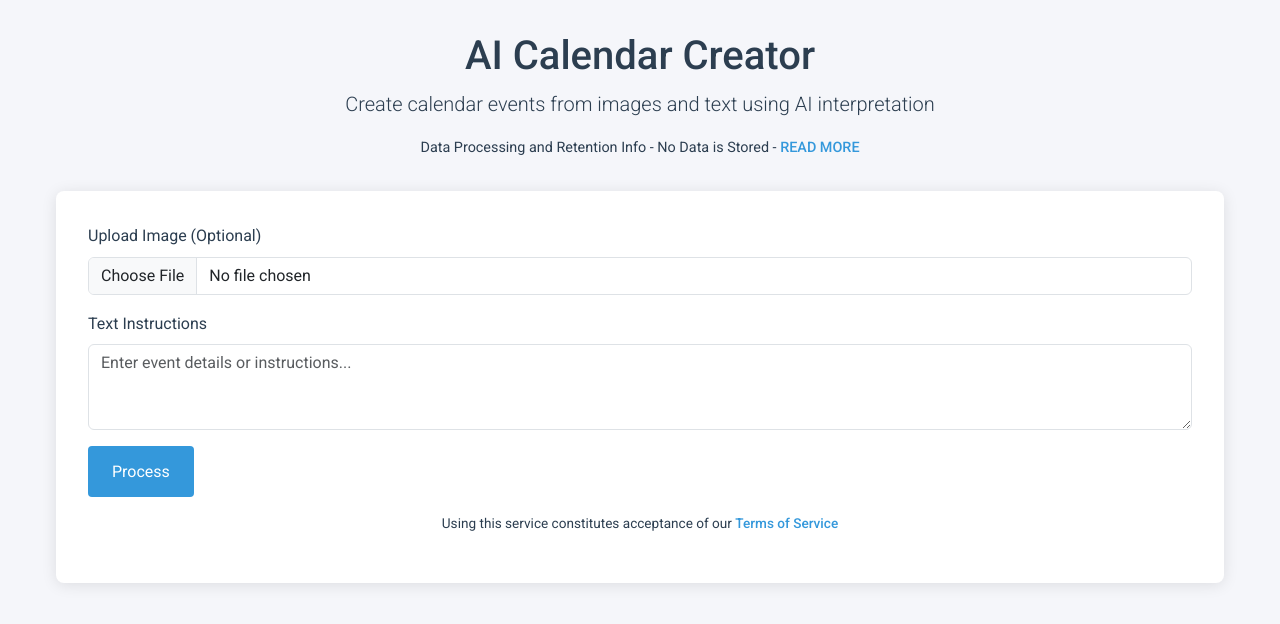
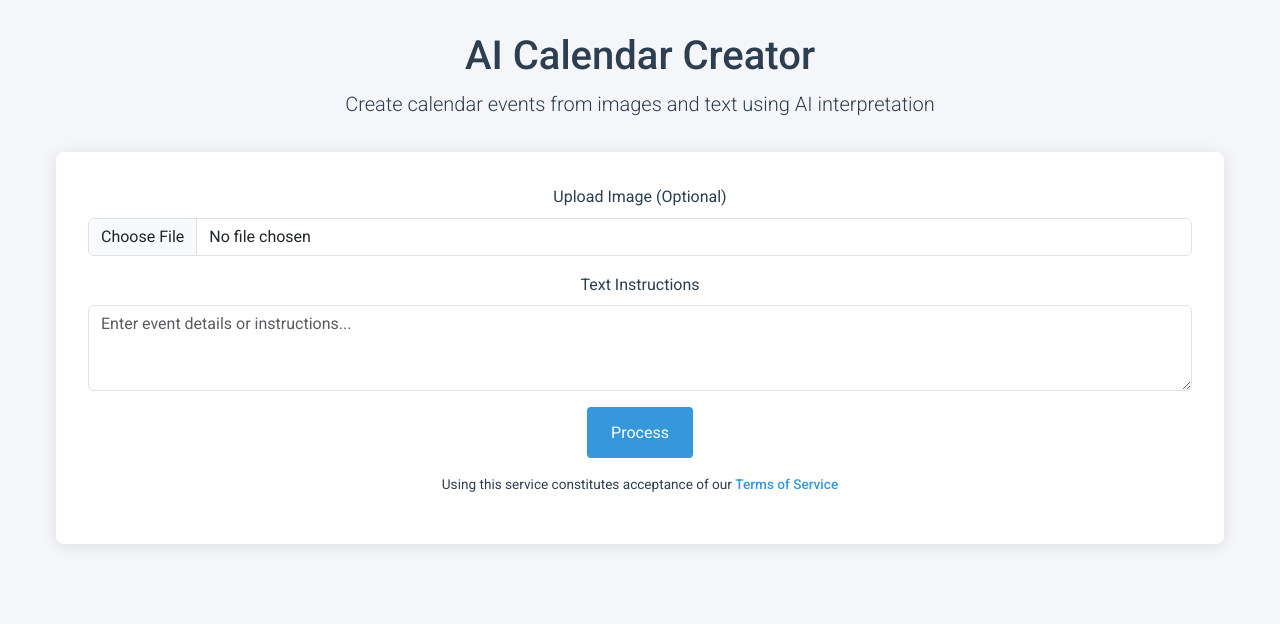
Before and after one commit to ericwastaken/CalendarHelperAi, a Flask app: page / in a window 1280 px wide. Shown: the top 624 px of the page. Run offline with Flask 3, Linux system fonts and the light colour scheme; some libraries are stand-ins or nearby versions.

Commit message:
Agent query: Could you verify if: 1) The Process button is centered, 2) The top disclaimer is removed, 3) The modal title now says 'Terms of Service', and 4) The email in the modal is clickable?
Update styling and replace data disclaimer with terms of service modal.

Screenshot: https://storage.googleapis.com/screenshot-production-us-central1/cb49d51a-8b73-4b59-800d-921a912e7d0a/6b0734db-dccd-4ecf-9bf0-ec61449daa8b.jpg

```diff
--- a/static/css/style.css
+++ b/static/css/style.css
@@ -65,6 +65,8 @@ body {
     border-radius: 4px;
     cursor: pointer;
     transition: background-color 0.3s ease, opacity 0.3s ease;
+    margin: 0 auto;
+    display: block;
 }
 
 .button:hover {
--- a/templates/index.html
+++ b/templates/index.html
@@ -13,25 +13,21 @@
         <header class="app-header">
             <h1>AI Calendar Creator</h1>
             <p class="lead">Create calendar events from images and text using AI interpretation</p>
-            <p class="data-disclaimer">
-                Data Processing and Retention Info - No Data is Stored -
-                <a href="#" id="readMoreLink">READ MORE</a>
-            </p>
         </header>
 
         <!-- Data Processing Modal -->
         <div id="dataModal" class="modal">
             <div class="modal-content">
                 <span class="close-modal" id="closeDataModal">&times;</span>
-                <h2>Data Processing and Privacy Information</h2>
+                <h2>Terms of Service</h2>
                 <div class="modal-body">
-                    <p>We do not store your image or text! By using this service you grant permission to analyze and process your image and text in order to create calendar items and a calendar file. Your image and text are only used for the session and not stored or logged on the server. The text and image information are sent to OpenAI for intepretation. The image is loaded only into server memory and displayed back to you using browser in-memory and not stored server-side. The ICS calendar file is generated on-demand and is not stored on the server. If you have any questions or concerns, please contact hello@ericsoto.net.</p>
+                    <p>We do not store your image or text! By using this service you grant permission to analyze and process your image and text in order to create calendar items and a calendar file. Your image and text are only used for the session and not stored or logged on the server. The text and image information are sent to OpenAI for intepretation. The image is loaded only into server memory and displayed back to you using browser in-memory and not stored server-side. The ICS calendar file is generated on-demand and is not stored on the server. If you have any questions or concerns, please contact <a href="mailto:hello@ericsoto.net">hello@ericsoto.net</a>.</p>
                 </div>
             </div>
         </div>
 
         <section class="upload-section" id="uploadSection">
-            <form id="uploadForm">
+            <form id="uploadForm" class="text-center">
                 <div class="mb-3">
                     <label for="image" class="form-label">Upload Image (Optional)</label>
                     <input type="file" class="form-control" id="image" name="image" accept="image/*">
@@ -41,8 +37,10 @@
                     <textarea class="form-control" id="text" name="text" rows="3"
                               placeholder="Enter event details or instructions..."></textarea>
                 </div>
-                <button type="submit" class="button" id="processButton">Process</button>
-                <p class="terms-text">Using this service constitutes acceptance of our <a href="#" id="termsLink">Terms of Service</a></p>
+                <div class="text-center">
+                    <button type="submit" class="button" id="processButton">Process</button>
+                    <p class="terms-text">Using this service constitutes acceptance of our <a href="#" id="termsLink">Terms of Service</a></p>
+                </div>
                 <div class="processing-indicator" id="processingIndicator">
                     <div class="spinner-border text-primary" role="status">
                         <span class="visually-hidden">Processing...</span>
```
